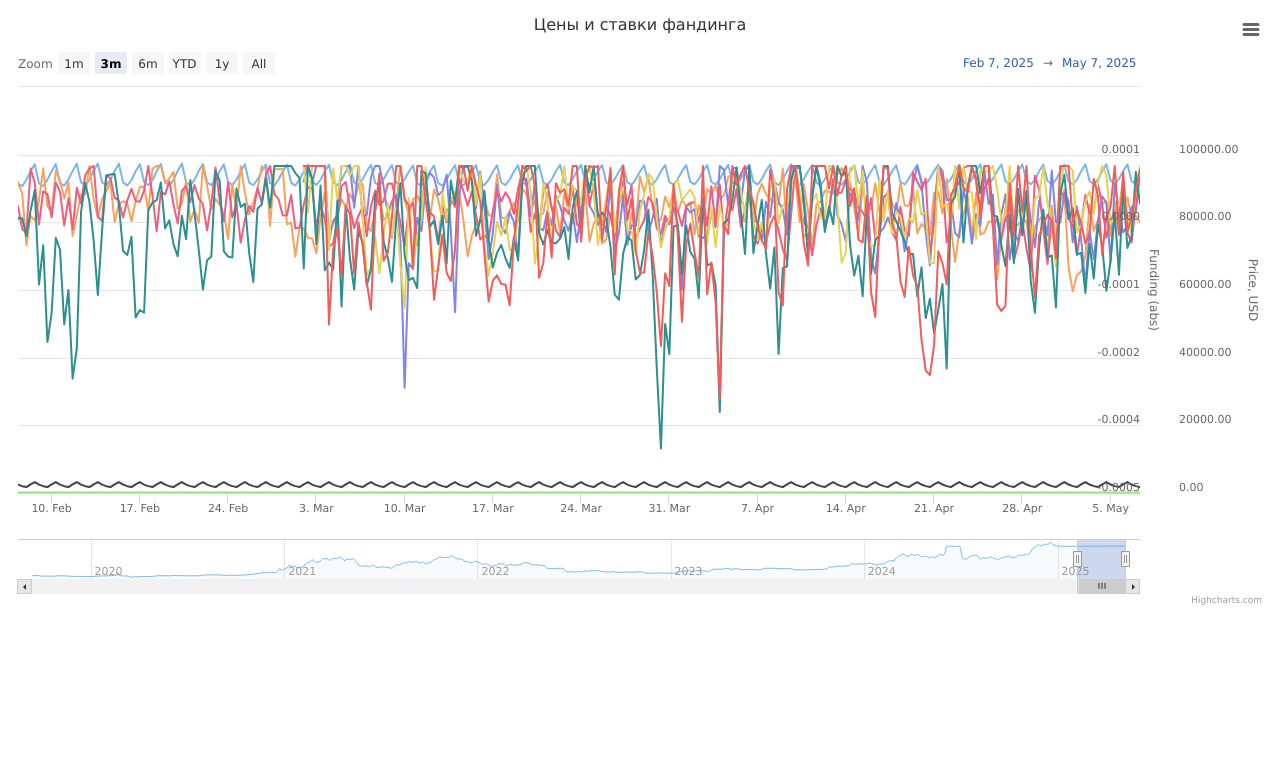
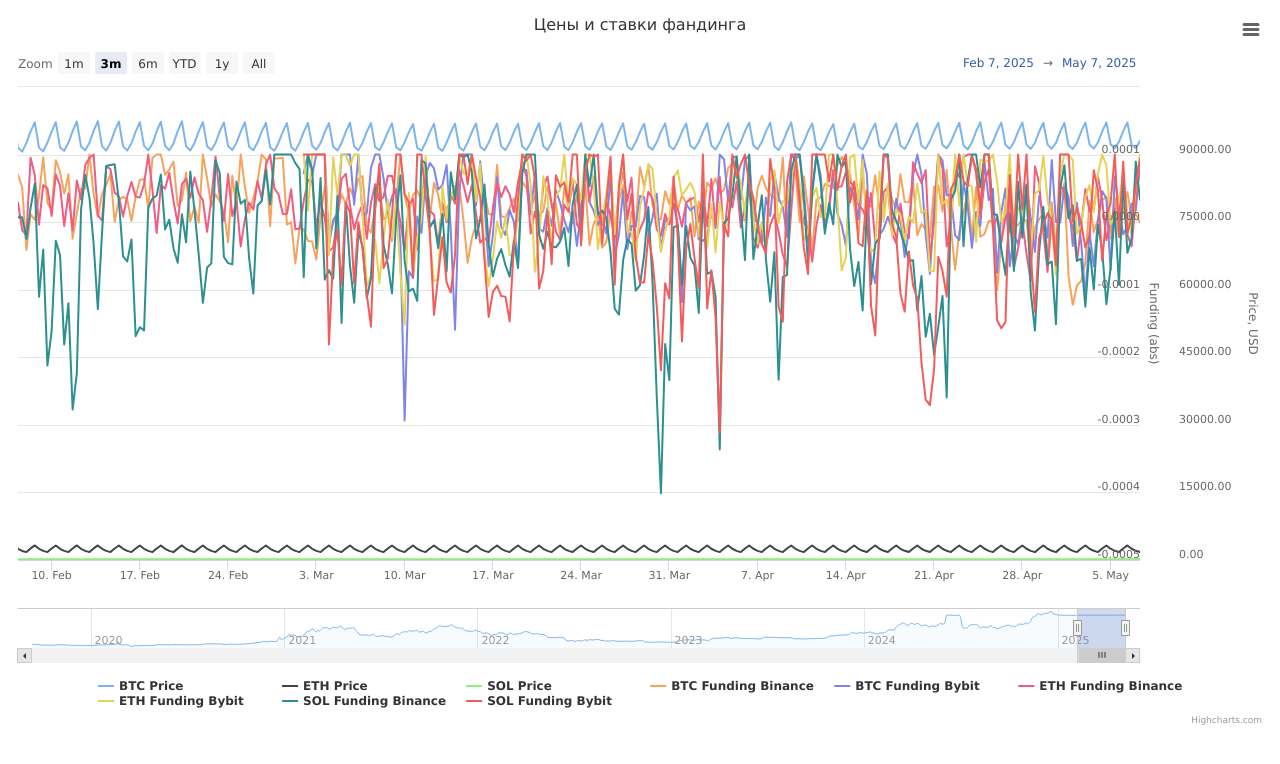
Before and after one commit to nokitakaze/funding-rate-2025-05, a plain HTML site: page index.html in a window 1280 px wide. Drawn offline with nearby package versions, Linux system fonts and the light colour scheme.

Commit message:
* Добавляем легенду на график

```diff
--- a/index.html
+++ b/index.html
@@ -6,58 +6,63 @@
     <script src="https://code.highcharts.com/stock/highstock.js"></script>
     <script src="https://code.highcharts.com/stock/highcharts-more.js"></script>
     <script src="https://code.highcharts.com/stock/modules/exporting.js"></script>
+    <style>
+        #graph {
+            height: 90vh;
+            min-width: 310px;
+        }
+    </style>
 </head>
 <body>
-  <div id="graph" style="height:600px;min-width:310px"></div>
+<div id="graph"></div>
 
 <script type="module">
-    async function load(path) {
-      const r = await fetch(path);
-      if (!r.ok) throw new Error(`Не удалось загрузить ${path}`);
+    async function load(p) {
+        const r = await fetch(p);
+        if (!r.ok) {
+            throw new Error(`Не удалось загрузить ${p}`);
+        }
         return r.json();
     }
 
-    function toSeries(arr, i) {
-      return arr.map(d => [d[0] * 1000, d[i] ?? null]);
-    }
+    const toSeries = (a, i) => a
+        .map(d => [d[0] * 1000, d[i] ?? null])
+        .filter(d => d[1] !== null);
 
-    async function draw() {
+    (async () => {
         const [btc, eth, sol] = await Promise.all([
             load('data-BTC.json'),
             load('data-ETH.json'),
             load('data-SOL.json')
         ]);
 
-      const s = [
-        { name: 'BTC Price',   data: toSeries(btc, 1), yAxis: 1, connectNulls: true, tooltip: { valueDecimals: 2 } },
-        { name: 'ETH Price',   data: toSeries(eth, 1), yAxis: 1, connectNulls: true, tooltip: { valueDecimals: 2 } },
-        { name: 'SOL Price',   data: toSeries(sol, 1), yAxis: 1, connectNulls: true, tooltip: { valueDecimals: 2 } },
+        Highcharts.stockChart('graph', {
+            rangeSelector: {selected: 1},
+            title: {text: 'Цены и ставки фандинга'},
+            legend: {enabled: true},
+            yAxis: [{
+                title: {text: 'Funding (abs)'},
+                labels: {format: '{value:.4f}'}
+            }, {
+                title: {text: 'Price, USD'},
+                opposite: true,
+                labels: {format: '{value:.2f}'}
+            }],
+            tooltip: {shared: true},
+            series: [
+                {name: 'BTC Price', data: toSeries(btc, 1), yAxis: 1, connectNulls: true, tooltip: {valueDecimals: 2}},
+                {name: 'ETH Price', data: toSeries(eth, 1), yAxis: 1, connectNulls: true, tooltip: {valueDecimals: 2}},
+                {name: 'SOL Price', data: toSeries(sol, 1), yAxis: 1, connectNulls: true, tooltip: {valueDecimals: 2}},
 
-        { name: 'BTC Funding Binance', data: toSeries(btc, 2), yAxis: 0, connectNulls: true, tooltip: { valueDecimals: 6 } },
-        { name: 'BTC Funding Bybit',   data: toSeries(btc, 3), yAxis: 0, connectNulls: true, tooltip: { valueDecimals: 6 } },
-        { name: 'ETH Funding Binance', data: toSeries(eth, 2), yAxis: 0, connectNulls: true, tooltip: { valueDecimals: 6 } },
-        { name: 'ETH Funding Bybit',   data: toSeries(eth, 3), yAxis: 0, connectNulls: true, tooltip: { valueDecimals: 6 } },
-        { name: 'SOL Funding Binance', data: toSeries(sol, 2), yAxis: 0, connectNulls: true, tooltip: { valueDecimals: 6 } },
-        { name: 'SOL Funding Bybit',   data: toSeries(sol, 3), yAxis: 0, connectNulls: true, tooltip: { valueDecimals: 6 } }
-      ];
-
-      Highcharts.stockChart('graph', {
-        rangeSelector: { selected: 1 },
-        title: { text: 'Цены и ставки фандинга' },
-        yAxis: [{
-          title: { text: 'Funding (abs)' },
-          labels: { format: '{value:.4f}' }
-        }, {
-          title: { text: 'Price, USD' },
-          opposite: true,
-          labels: { format: '{value:.2f}' }
-        }],
-        tooltip: { shared: true },
-        series: s
+                {name: 'BTC Funding Binance', data: toSeries(btc, 2), yAxis: 0, connectNulls: true, tooltip: {valueDecimals: 6}},
+                {name: 'BTC Funding Bybit', data: toSeries(btc, 3), yAxis: 0, connectNulls: true, tooltip: {valueDecimals: 6}},
+                {name: 'ETH Funding Binance', data: toSeries(eth, 2), yAxis: 0, connectNulls: true, tooltip: {valueDecimals: 6}},
+                {name: 'ETH Funding Bybit', data: toSeries(eth, 3), yAxis: 0, connectNulls: true, tooltip: {valueDecimals: 6}},
+                {name: 'SOL Funding Binance', data: toSeries(sol, 2), yAxis: 0, connectNulls: true, tooltip: {valueDecimals: 6}},
+                {name: 'SOL Funding Bybit', data: toSeries(sol, 3), yAxis: 0, connectNulls: true, tooltip: {valueDecimals: 6}}
+            ]
         });
-    }
-
-    draw().catch(console.error);
+    })().catch(console.error);
 </script>
 </body>
 </html>
```
Lines whose indentation alone changed are shown as unchanged.
